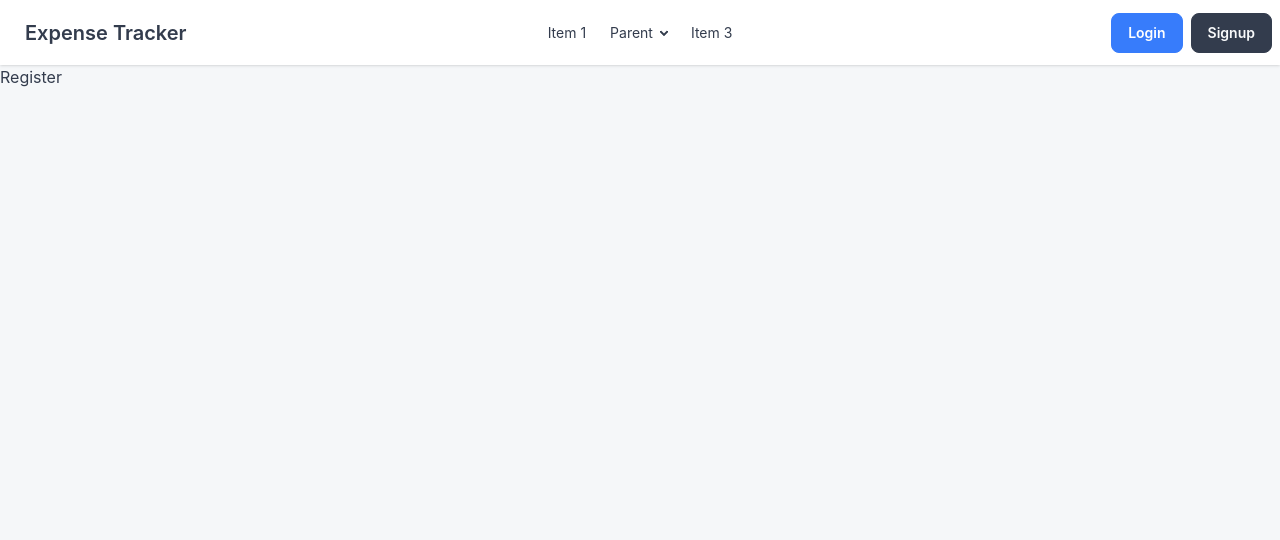
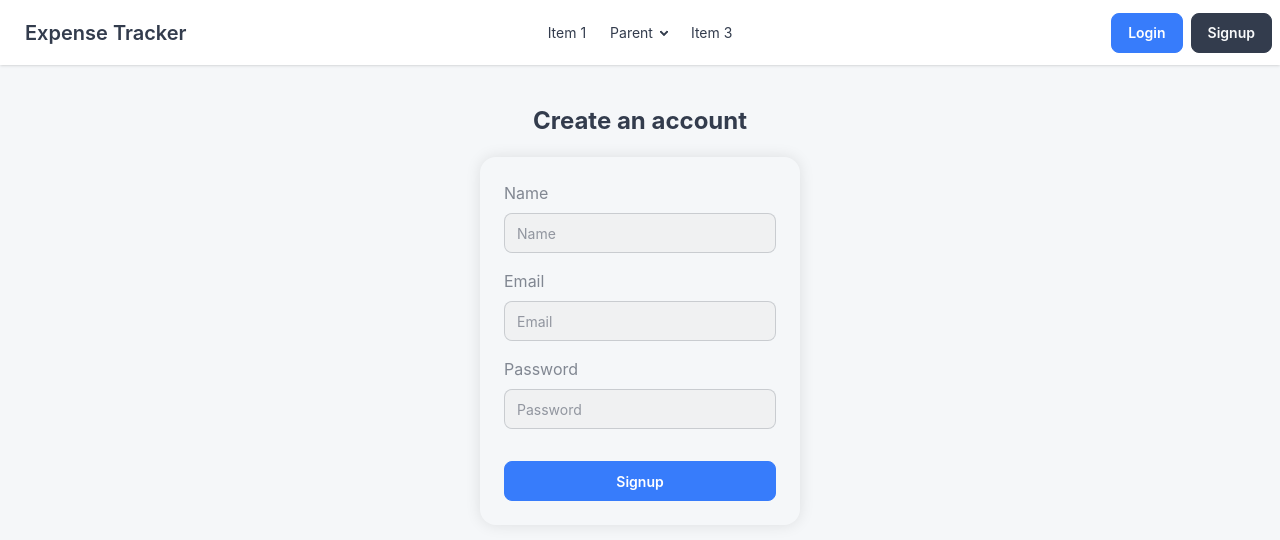
Before and after one commit to MohammedFaraan/expense-tracker-frontend, a React (Vite) app: page /signup in a window 1280 px wide. Shown: the top 540 px of the page. Built offline with nearby package versions, Linux system fonts and the light colour scheme.

Commit message:
Implement signup method in auth context and refactor AuthForm for login/signup functionality

```diff
--- a/src/components/AuthForm.jsx
+++ b/src/components/AuthForm.jsx
@@ -1,38 +1,52 @@
-import axios from "axios";
 import { useForm } from "react-hook-form";
+import { useAuth } from "../context/AuthContext";
 
-export default function AuthForm() {
+export default function AuthForm({ pageType }) {
+  const { login, signup, user } = useAuth();
+  // const pageType = useLocation().pathname.slice(1);
+  console.log(pageType);
+
+  console.log(user);
   const {
     register,
     handleSubmit,
     formState: { errors },
   } = useForm();
 
-  const login = async (data) => {
-    console.log(data);
-    const userData = {
-      username: data.email,
-      password: data.password,
-    };
-
-    try {
-      const res = await axios.post(
-        "http://localhost:8000/auth/login",
-        userData,
-        { headers: { "Content-Type": "application/x-www-form-urlencoded" } },
-      );
-      console.log(res.data);
-    } catch (e) {
-      console.error("Login Failed:", e.response?.data || e.message);
+  const handleFormSubmit = (data) => {
+    if (pageType == "login") {
+      login(data);
+    } else {
+      signup(data);
     }
   };
 
   return (
     <div>
       <form
-        onSubmit={handleSubmit(login)}
+        onSubmit={handleSubmit(handleFormSubmit)}
         className="shadow-[0_0_15px_rgba(0,0,0,0.1)] rounded-box w-xs p-6 space-y-4"
       >
+        {pageType == "signup" && (
+          <div className=" space-y-2">
+            <label className="label">Name</label>
+            <input
+              type="text"
+              className="input bg-base-200/40"
+              placeholder="Name"
+              {...register("name", {
+                required: "Name is required",
+                minLength: {
+                  value: 3,
+                  message: "Name length must be atleast 3",
+                },
+
+              })}
+            />
+            {errors.name && <p className="text-error">{errors.name.message}</p>}
+          </div>
+        )}
+
         <div className=" space-y-2">
           <label className="label">Email</label>
           <input
@@ -64,7 +78,7 @@ export default function AuthForm() {
               },
               maxLength: {
                 value: 12,
-                message: "Password length must be atleast 12",
+                message: "Password length must be less than 12",
               },
             })}
           />
@@ -74,7 +88,7 @@ export default function AuthForm() {
         </div>
 
         <button className="btn btn-secondary w-full text-white mt-4">
-          Login
+          {pageType == "signup" ? "Signup" : "Login"}
         </button>
       </form>
     </div>
--- /dev/null
+++ b/src/context/AuthContext.jsx
@@ -0,0 +1,71 @@
+import axios from "axios";
+import { createContext, useContext, useState } from "react";
+
+const AuthContext = createContext(null);
+
+export default function AuthProvider({ children }) {
+  const [user, setUser] = useState(
+    localStorage.getItem("currentUserEmail")
+      ? {email: localStorage.getItem("currentUserEmail")}
+      : null,
+  );
+
+  const signup = async (userData) => {
+    const data = {
+      name: userData.name,
+      email: userData.email,
+      password: userData.password,
+    };
+
+    try {
+      const res = await axios.post("http://localhost:8000/auth/signup", data, {
+        headers: { "Content-Type": "application/json" },
+      });
+
+      localStorage.setItem("currentUserEmail", userData.email);
+      localStorage.setItem("token", res.data.access_token);
+      setUser({ email: userData.email });
+      console.log(res);
+      alert("Signup successfull");
+    } catch (e) {
+      console.log(e);
+      console.log(e.response.data);
+      alert("Signup failed");
+      console.error("Login Failed:", e.response?.data || e.message);
+    }
+  };
+
+  const login = async (userData) => {
+    const data = {
+      username: userData.email,
+      password: userData.password,
+    };
+
+    try {
+      const res = await axios.post("http://localhost:8000/auth/login", data, {
+        headers: { "Content-Type": "application/x-www-form-urlencoded" },
+      });
+
+      localStorage.setItem("currentUserEmail", userData.email);
+      localStorage.setItem("token", res.data.access_token);
+      setUser({ email: userData.email });
+      console.log(res);
+      alert("Login successfull");
+    } catch (e) {
+      console.log(e);
+      alert("Login failed");
+      console.error("Login Failed:", e.response?.data || e.message);
+    }
+  };
+
+  return (
+    <AuthContext.Provider value={{ login, signup, user }}>
+      {children}
+    </AuthContext.Provider>
+  );
+}
+
+export function useAuth() {
+  const context = useContext(AuthContext);
+  return context;
+}
--- a/src/main.jsx
+++ b/src/main.jsx
@@ -3,11 +3,14 @@ import { createRoot } from "react-dom/client";
 
 import App from "./App.jsx";
 import { BrowserRouter } from "react-router-dom";
+import AuthProvider from "./context/AuthContext.jsx";
 
 createRoot(document.getElementById("root")).render(
   <StrictMode>
-    <BrowserRouter>
-      <App />
-    </BrowserRouter>
+    <AuthProvider>
+      <BrowserRouter>
+        <App />
+      </BrowserRouter>
+    </AuthProvider>
   </StrictMode>,
 );
--- a/src/pages/Login.jsx
+++ b/src/pages/Login.jsx
@@ -5,7 +5,7 @@ function Login() {
     <div className="flex align-middle justify-center">
       <div className="mx-5 my-10 space-y-5">
         <h1 className="font-bold text-2xl text-center">Welcome Back</h1>
-        <AuthForm />
+        <AuthForm pageType="login" />
       </div>
     </div>
   );
--- a/src/pages/Signup.jsx
+++ b/src/pages/Signup.jsx
@@ -1,9 +1,14 @@
+import AuthForm from "../components/AuthForm";
+
 function Signup() {
   return (
-    <div>
-      <h1>Register</h1>
+    <div className="flex align-middle justify-center">
+      <div className="mx-5 my-10 space-y-5">
+        <h1 className="font-bold text-2xl text-center">Create an account</h1>
+        <AuthForm pageType="signup" />
+      </div>
     </div>
-  )
+  );
 }
 
-export default Signup
+export default Signup;
```
Also changed, not shown: src/context/AuthContext.js (deleted).
